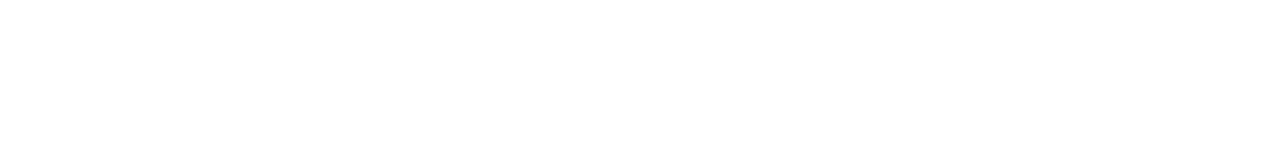
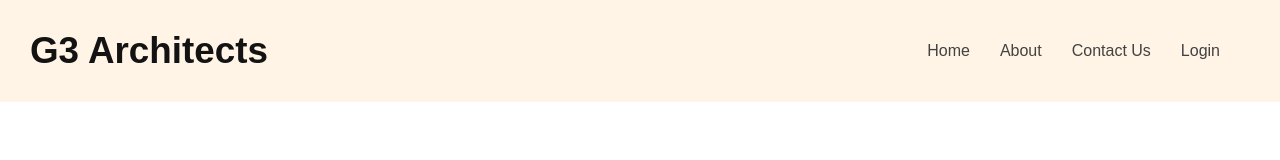
Before and after one commit to muhammadsobuj20/g3-architects-responsive-website, a plain HTML site: page index.html in a window 1280 px wide. Drawn offline with Linux system fonts and the light colour scheme.

Commit message:
added a navber

```diff
--- a/index.html
+++ b/index.html
@@ -4,8 +4,27 @@
     <meta charset="UTF-8">
     <meta name="viewport" content="width=device-width, initial-scale=1.0">
     <title>G3 Architects responsive website</title>
+    <link rel="stylesheet" href="style.css">
 </head>
 <body>
+    <header class="bg-light">
+        <nav class="navbar display-flex">
+    <h1 class="brand text-color-dark1">G3 Architects</h1>
+    <ul class="na-links display-flex">
+    <li class="nav-item"><a href="#" class="nav-link">Home </a></li>
+    <li class="nav-item"><a href="#" class="nav-link"> About  </a></li>
+    <li class="nav-item"><a href="#" class="nav-link">Contact Us</a></li>
+    <li class="nav-item"><a href="#" class="nav-link"> Login</a></li>
+    </ul>
+    </nav>
+
+   <section>
+    <div class="banner">
+
+    </div>
+   </section>
+
+    </header>
 
 </body>
 </html>
--- a/style.css
+++ b/style.css
@@ -1,5 +1,67 @@
-*{
-    padding: 0;
-    margin: 0;
-    box-sizing: border-box;
+* {
+  padding: 0;
+  margin: 0;
+  box-sizing: border-box;
+@import url("https://fonts.googleapis.com/css2?family=Libertinus+Mono&family=My+Soul&family=Open+Sans:ital,wght@0,300..800;1,300..800&family=Raleway:ital,wght@0,100..900;1,100..900&family=Work+Sans:ital,wght@0,100..900;1,100..900&display=swap");
 }
+
+
+body {
+  font-family: "Work Sans", sans-serif;
+  font-optical-sizing: auto;
+  font-style: normal;
+}
+
+/* shaerd styles */
+.display-flex{
+    display: flex;
+}
+
+.text-color-dark1{
+    color: rgba(19, 19, 19, 1);
+}
+
+.text-color-dark3{
+ color: rgba(114, 114, 114, 1);
+}
+
+.bg-light{
+background-color: rgba(255, 144, 14, 0.1);
+}
+
+
+
+/* navbar styles */
+.navbar{
+ justify-content: space-between;
+ align-items: center;
+ padding: 30px;
+}
+
+.brand{
+font-size: 2.3rem;
+font-weight: 700;
+}
+
+.nav-links{
+ justify-content: center;
+ align-items: center;
+}
+
+.nav-item{
+list-style: none;
+ margin-right: 30px;
+
+}
+
+.nav-link{
+    color: rgba(66, 66, 66, 1);
+    text-decoration: none;
+}
+
+.banner, .navbar{
+    max-width: 1440px;
+    margin: 0 auto;
+}
+
+/* banner section styles */
```
